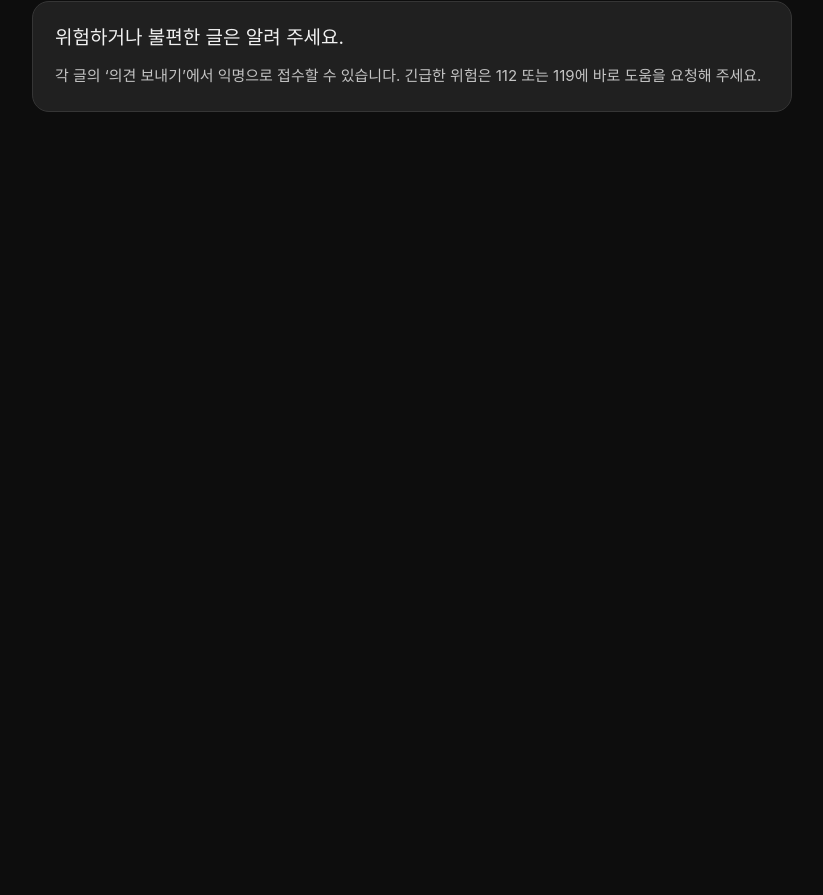
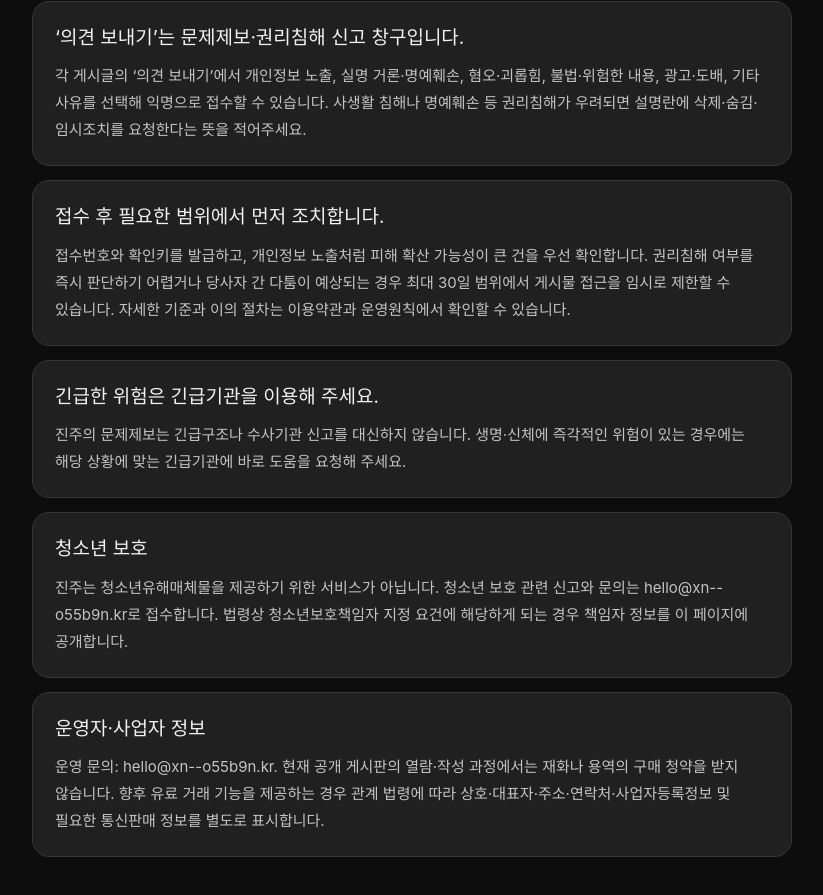
Before and after one commit to junginaha/JINJU, a Next.js app: page /safety in a window 1280 px wide. Shown: the part 379-1274 px from the top of the page, without its empty margins (228-1051 px from the left). Before the commit the page ends 800 px from the top, so only its background shows below. Built offline with nearby package versions, Linux system fonts and the light colour scheme.

Commit message:
권리침해 신고와 청소년·사업자 안내 보강

```diff
--- a/app/safety/page.tsx
+++ b/app/safety/page.tsx
@@ -2,7 +2,7 @@ import type { Metadata } from "next";
 import PolicyPage from "../../components/PolicyPage";
 import { SITE_NAME } from "@/lib/search-indexing";
 
-const description = "진주.kr에서 개인 식별정보를 보호하고 위험하거나 불편한 내용을 익명으로 제보하는 방법을 안내합니다.";
+const description = "진주.kr에서 개인정보 노출, 명예훼손·사생활 침해 등 권리침해를 익명으로 신고하고 임시조치를 요청하는 방법을 안내합니다.";
 
 export const metadata: Metadata = {
   title: "안전안내",
@@ -12,5 +12,30 @@ export const metadata: Metadata = {
 };
 
 export default function SafetyPage() {
-  return <PolicyPage eyebrow="JINJU · SAFETY" title="안전안내"><section><h2>개인 식별정보를 적지 마세요.</h2><p>이름, 연락처, 상세 주소, 계정 정보처럼 누군가를 알아볼 수 있는 정보는 글과 댓글에서 지워 주세요.</p></section><section><h2>위험하거나 불편한 글은 알려 주세요.</h2><p>각 글의 ‘의견 보내기’에서 익명으로 접수할 수 있습니다. 긴급한 위험은 112 또는 119에 바로 도움을 요청해 주세요.</p></section></PolicyPage>;
+  return <PolicyPage eyebrow="JINJU · SAFETY" title="안전안내">
+    <section>
+      <h2>개인 식별정보를 적지 마세요.</h2>
+      <p>이름, 연락처, 상세 주소, 계정 정보처럼 누군가를 알아볼 수 있는 정보는 글과 댓글에서 지워 주세요.</p>
+    </section>
+    <section>
+      <h2>‘의견 보내기’는 문제제보·권리침해 신고 창구입니다.</h2>
+      <p>각 게시글의 ‘의견 보내기’에서 개인정보 노출, 실명 거론·명예훼손, 혐오·괴롭힘, 불법·위험한 내용, 광고·도배, 기타 사유를 선택해 익명으로 접수할 수 있습니다. 사생활 침해나 명예훼손 등 권리침해가 우려되면 설명란에 삭제·숨김·임시조치를 요청한다는 뜻을 적어주세요.</p>
+    </section>
+    <section>
+      <h2>접수 후 필요한 범위에서 먼저 조치합니다.</h2>
+      <p>접수번호와 확인키를 발급하고, 개인정보 노출처럼 피해 확산 가능성이 큰 건을 우선 확인합니다. 권리침해 여부를 즉시 판단하기 어렵거나 당사자 간 다툼이 예상되는 경우 최대 30일 범위에서 게시물 접근을 임시로 제한할 수 있습니다. 자세한 기준과 이의 절차는 <a href="/terms">이용약관</a>과 <a href="/principles">운영원칙</a>에서 확인할 수 있습니다.</p>
+    </section>
+    <section>
+      <h2>긴급한 위험은 긴급기관을 이용해 주세요.</h2>
+      <p>진주의 문제제보는 긴급구조나 수사기관 신고를 대신하지 않습니다. 생명·신체에 즉각적인 위험이 있는 경우에는 해당 상황에 맞는 긴급기관에 바로 도움을 요청해 주세요.</p>
+    </section>
+    <section>
+      <h2>청소년 보호</h2>
+      <p>진주는 청소년유해매체물을 제공하기 위한 서비스가 아닙니다. 청소년 보호 관련 신고와 문의는 hello@xn--o55b9n.kr로 접수합니다. 법령상 청소년보호책임자 지정 요건에 해당하게 되는 경우 책임자 정보를 이 페이지에 공개합니다.</p>
+    </section>
+    <section>
+      <h2>운영자·사업자 정보</h2>
+      <p>운영 문의: hello@xn--o55b9n.kr. 현재 공개 게시판의 열람·작성 과정에서는 재화나 용역의 구매 청약을 받지 않습니다. 향후 유료 거래 기능을 제공하는 경우 관계 법령에 따라 상호·대표자·주소·연락처·사업자등록정보 및 필요한 통신판매 정보를 별도로 표시합니다.</p>
+    </section>
+  </PolicyPage>;
 }
```
